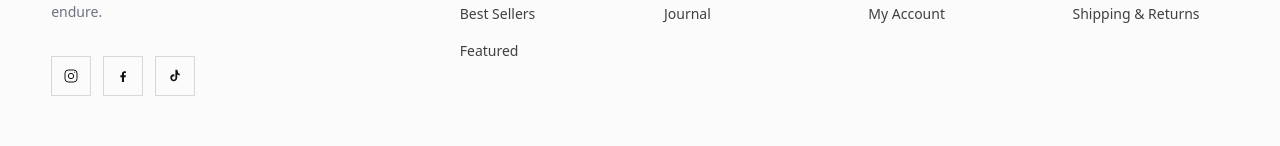
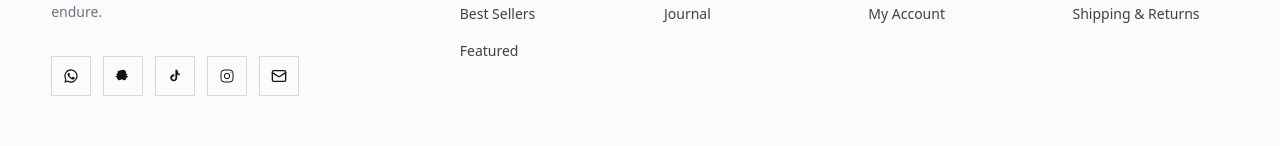
Before and after one commit to CreatorXperience/BLA-WEB, a Next.js app: page / in a window 1280 px wide. Shown: the part 4864-5010 px from the top of the page. Built offline with nearby package versions, Linux system fonts and the light colour scheme; no server answers.

Commit message:
feat(footer): link social icons to real handles — WhatsApp, Snapchat, TikTok, Instagram, email

```diff
--- a/src/components/layout/footer.tsx
+++ b/src/components/layout/footer.tsx
@@ -3,7 +3,7 @@
 import { useState, type FormEvent, type SVGProps } from "react";
 import Link from "next/link";
 import Image from "next/image";
-import { ArrowUp } from "lucide-react";
+import { ArrowUp, Mail } from "lucide-react";
 import { FOOTER_LINKS } from "@/constants/nav";
 import { SITE } from "@/constants/site";
 
@@ -15,9 +15,15 @@ const Instagram = (props: SVGProps<SVGSVGElement>) => (
   </svg>
 );
 
-const Facebook = (props: SVGProps<SVGSVGElement>) => (
+const WhatsApp = (props: SVGProps<SVGSVGElement>) => (
   <svg viewBox="0 0 24 24" width="16" height="16" fill="currentColor" aria-hidden {...props}>
-    <path d="M13.5 21v-7h2.4l.4-3h-2.8V9.1c0-.9.3-1.6 1.7-1.6h1.2V4.8c-.3 0-1.2-.1-2.2-.1-2.3 0-3.8 1.4-3.8 3.9V11H8v3h2.4v7h3.1Z" />
+    <path d="M12 2a10 10 0 0 0-8.6 15.1L2 22l5-1.3A10 10 0 1 0 12 2Zm0 18.2a8.2 8.2 0 0 1-4.4-1.3l-.3-.2-2.9.8.8-2.8-.2-.3A8.2 8.2 0 1 1 12 20.2Zm4.6-6.1c-.3-.1-1.5-.7-1.7-.8s-.4-.1-.6.1-.6.8-.7 1-.3.2-.5.1a6.9 6.9 0 0 1-2.1-1.3 7.6 7.6 0 0 1-1.4-1.7c-.1-.3 0-.4.1-.5l.4-.5.3-.4a.4.4 0 0 0 0-.5c0-.1-.6-1.4-.8-1.9s-.4-.4-.6-.4h-.5a1 1 0 0 0-.7.3 2.9 2.9 0 0 0-.9 2.2 5.2 5.2 0 0 0 1 2.7 11.5 11.5 0 0 0 4.4 3.9 5 5 0 0 0 3 .9h.3a3.4 3.4 0 0 0 1.9-1c.3-.4.5-.8.6-1.1 0-.3 0-.4-.3-.5Z" />
+  </svg>
+);
+
+const Snapchat = (props: SVGProps<SVGSVGElement>) => (
+  <svg viewBox="0 0 24 24" width="16" height="16" fill="currentColor" aria-hidden {...props}>
+    <path d="M12 2.6c2.7 0 4.1 1.5 4.5 3.4.1.6.2 1.6.2 2.6.6.1 1.3.4 1.8.9.3.3.3.4 0 .6l-.3.3c-.3.3-.7.6-1 .9v.1c.1.3.4.5.8.6.5.2 1.3.3 1.7.3.3.1.4.2.2.5l-.3.5c-.6.8-1.6 1.2-2.6 1.1l.1.7c0 .9-.5 1.7-1.6 2.6-.5.4-1.1.6-1.7.6h-.5c-.4 0-.8-.2-1.2-.4-.6-.4-1.1-.8-1.7-1.4-.6.5-1.2.9-1.8 1.3-.4.2-.8.4-1.3.4h-.5c-1.2 0-2.3-.6-3-1.4-.5-.6-.8-1.3-.9-2.2-.1-.5-.1-.6-.3-.7-.4-.1-1.5-.3-1.9-1-.1-.2-.1-.5.1-.6l.2-.2.9-.2c.4-.2.9-.4 1.2-.7.1-.1.2-.2.2-.4v-.1c-.3-.3-.7-.6-1-1l-.3-.4c-.2-.4 0-.6.2-.6.5-.1 1-.3 1.6-.5.3-1.2.3-2.9.2-3.5C7.9 4.1 9.3 2.6 12 2.6Z" />
   </svg>
 );
 
@@ -47,11 +53,19 @@ export function Footer() {
             {SITE.tagline} Limited-edition pieces, crafted to endure.
           </p>
           <div className="mt-8 flex gap-3">
-            {[Instagram, Facebook, TikTok].map((Icon, i) => (
+            {[
+              { Icon: WhatsApp, href: SITE.whatsapp, label: "WhatsApp" },
+              { Icon: Snapchat, href: SITE.snapchat, label: "Snapchat" },
+              { Icon: TikTok, href: SITE.tiktok, label: "TikTok" },
+              { Icon: Instagram, href: SITE.instagram, label: "Instagram" },
+              { Icon: Mail, href: `mailto:${SITE.email}`, label: "Email" },
+            ].map(({ Icon, href, label }) => (
               <a
-                key={i}
-                href="#"
-                aria-label="Social link"
+                key={label}
+                href={href}
+                target="_blank"
+                rel="noopener noreferrer"
+                aria-label={label}
                 className="flex size-10 items-center justify-center border border-ink/15 text-ink transition-colors hover:bg-ink hover:text-background"
               >
                 <Icon className="size-4" />
```
